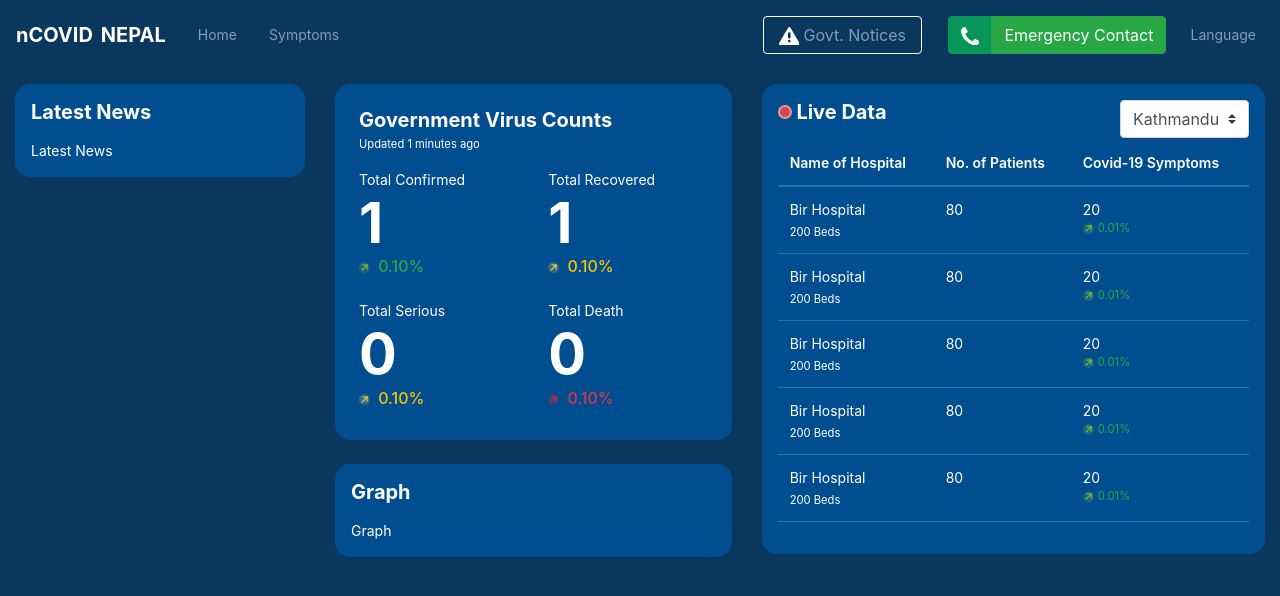
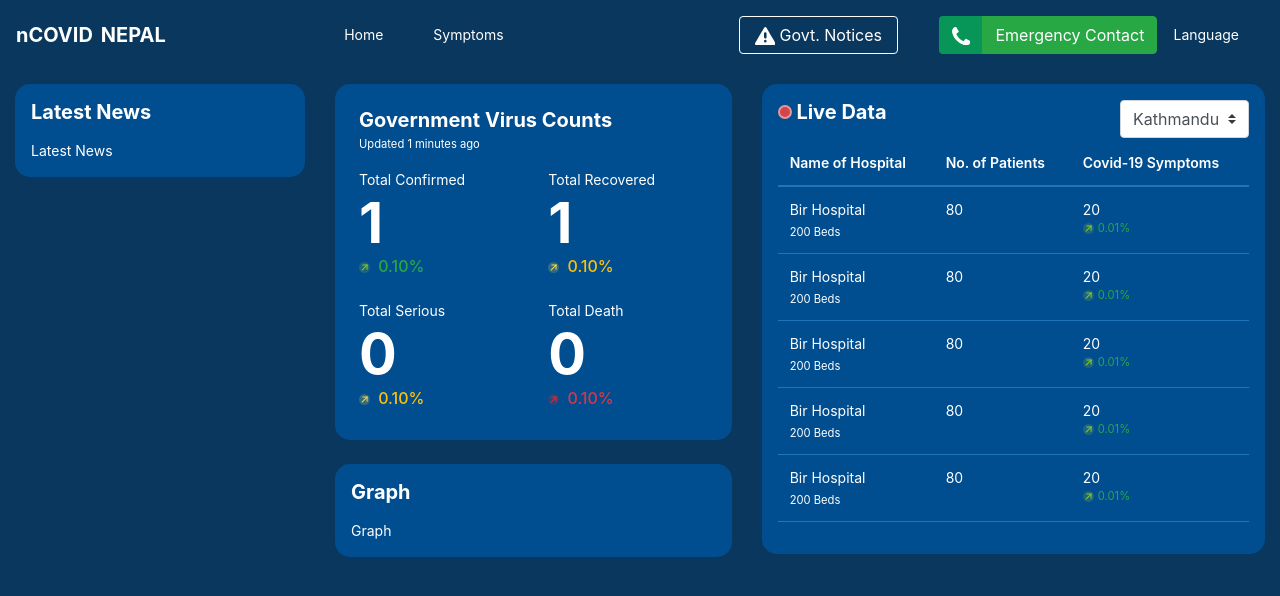
Before and after one commit to Fusemachines/covid-nepal-web, a React (Create React App) app: page / in a window 1280 px wide. Shown: the top 596 px of the page. Built offline with nearby package versions, Linux system fonts and the light colour scheme.

Commit message:
emergency sidebar design fixes

```diff
--- a/src/scss/style.min.scss
+++ b/src/scss/style.min.scss
@@ -48,7 +48,7 @@ body {
     background: #FFC400;
 }
 
-.navbar-expand  .navbar-nav {
+.navbar-dark  .navbar-nav {
     margin-left: 15%;
 
     .nav-link {
@@ -205,6 +205,11 @@ body {
 }
 
 @media(max-width: 800px) {
+
+    .navbar-dark  .navbar-nav {
+        margin-left: 0%;
+    }
+
     .navbar-collapse {
         height: calc(100vh - 50px);
         position: relative;
```
Lines whose indentation alone changed are shown as unchanged.
